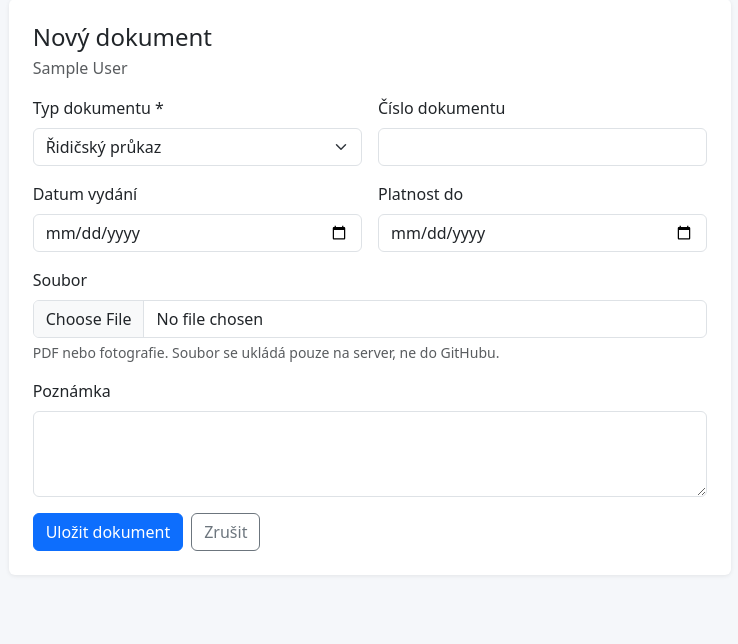
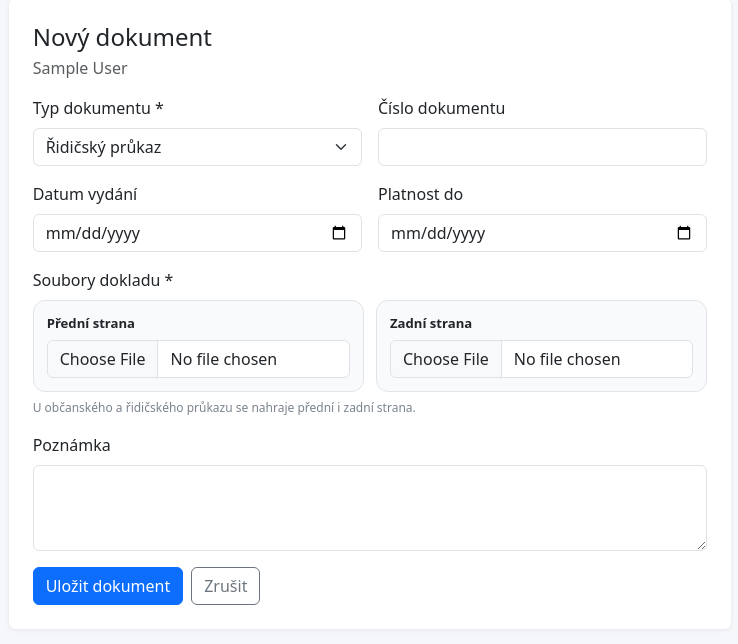
Before and after one commit to DavidMatani/Projekty, a Flask app: page /employees/1/documents/new in a window 1280 px wide. Shown: the part 81-725 px from the top of the page, without its empty margins (270-1008 px from the left). Run offline with Flask 3, Linux system fonts and the light colour scheme; a user stored in the database is signed in; tables that the repository leaves empty hold one stand-in row (values such as "Sample post").

Commit message:
Add front and back uploads for ID and driving licence

```diff
--- a/zamestnanci-vozidla/templates/document_form.html
+++ b/zamestnanci-vozidla/templates/document_form.html
@@ -1,13 +1,148 @@
 {% extends 'base.html' %}
 {% block title %}Nový dokument{% endblock %}
 {% block content %}
-<div class="row justify-content-center"><div class="col-12 col-lg-7"><div class="card p-3 p-lg-4"><h1 class="h4 mb-1">Nový dokument</h1><div class="text-muted mb-3">{% if owner_type == 'employee' %}{{ owner.full_name }}{% else %}{{ owner.label }} ({{ owner.plate }}){% endif %}</div><form method="post" enctype="multipart/form-data"><div class="row g-3">
-<div class="col-md-6"><label class="form-label">Typ dokumentu *</label><select class="form-select" name="doc_type" required>{% for t in doc_types %}<option value="{{ t }}">{{ t }}</option>{% endfor %}</select></div>
-<div class="col-md-6"><label class="form-label">Číslo dokumentu</label><input class="form-control" name="number"></div>
-<div class="col-md-6"><label class="form-label">Datum vydání</label><input class="form-control" type="date" name="issued_on"></div>
-<div class="col-md-6"><label class="form-label">Platnost do</label><input class="form-control" type="date" name="valid_until"></div>
-<div class="col-12"><label class="form-label">Soubor</label><input class="form-control" type="file" name="file" accept=".pdf,.png,.jpg,.jpeg,.webp"><div class="form-text">PDF nebo fotografie. Soubor se ukládá pouze na server, ne do GitHubu.</div></div>
-<div class="col-12"><label class="form-label">Poznámka</label><textarea class="form-control" name="note" rows="3"></textarea></div>
-<div class="col-12 d-flex gap-2"><button class="btn btn-primary">Uložit dokument</button><a class="btn btn-outline-secondary" href="{{ url_for('employee_detail', employee_id=owner.id) if owner_type == 'employee' else url_for('vehicle_detail', vehicle_id=owner.id) }}">Zrušit</a></div>
-</div></form></div></div></div>
+<div class="row justify-content-center">
+  <div class="col-12 col-lg-7">
+    <div class="card p-3 p-lg-4">
+      <h1 class="h4 mb-1">Nový dokument</h1>
+      <div class="text-muted mb-3">{% if owner_type == 'employee' %}{{ owner.full_name }}{% else %}{{ owner.label }} ({{ owner.plate }}){% endif %}</div>
+
+      <form id="documentForm" method="post" enctype="multipart/form-data">
+        <div class="row g-3">
+          <div class="col-md-6">
+            <label class="form-label">Typ dokumentu *</label>
+            <select id="docType" class="form-select" name="doc_type" required>
+              {% for t in doc_types %}<option value="{{ t }}">{{ t }}</option>{% endfor %}
+            </select>
+          </div>
+          <div class="col-md-6">
+            <label class="form-label">Číslo dokumentu</label>
+            <input class="form-control" name="number">
+          </div>
+          <div class="col-md-6">
+            <label class="form-label">Datum vydání</label>
+            <input class="form-control" type="date" name="issued_on">
+          </div>
+          <div class="col-md-6">
+            <label class="form-label">Platnost do</label>
+            <input class="form-control" type="date" name="valid_until">
+          </div>
+
+          <div id="singleFileWrap" class="col-12">
+            <label class="form-label">Soubor</label>
+            <input id="singleFile" class="form-control" type="file" name="file" accept=".pdf,.png,.jpg,.jpeg,.webp">
+            <div class="form-text">PDF nebo fotografie. Soubor se ukládá pouze na server, ne do GitHubu.</div>
+          </div>
+
+          {% if owner_type == 'employee' %}
+          <div id="dualFileWrap" class="col-12 d-none">
+            <label class="form-label mb-2">Soubory dokladu *</label>
+            <div class="document-side-grid">
+              <div class="document-side-box">
+                <strong>Přední strana</strong>
+                <input id="frontFile" class="form-control" type="file" name="file_front" accept=".pdf,.png,.jpg,.jpeg,.webp">
+              </div>
+              <div class="document-side-box">
+                <strong>Zadní strana</strong>
+                <input id="backFile" class="form-control" type="file" name="file_back" accept=".pdf,.png,.jpg,.jpeg,.webp">
+              </div>
+            </div>
+            <div class="document-upload-hint">U občanského a řidičského průkazu se nahraje přední i zadní strana.</div>
+          </div>
+          {% endif %}
+
+          <div class="col-12">
+            <label class="form-label">Poznámka</label>
+            <textarea id="documentNote" class="form-control" name="note" rows="3"></textarea>
+          </div>
+          <div class="col-12 d-flex gap-2">
+            <button id="saveDocumentBtn" class="btn btn-primary">Uložit dokument</button>
+            <a id="cancelDocumentBtn" class="btn btn-outline-secondary" href="{{ url_for('employee_detail', employee_id=owner.id) if owner_type == 'employee' else url_for('vehicle_detail', vehicle_id=owner.id) }}">Zrušit</a>
+          </div>
+        </div>
+      </form>
+    </div>
+  </div>
+</div>
 {% endblock %}
+
+{% if owner_type == 'employee' %}
+{% block scripts %}
+<script>
+document.addEventListener('DOMContentLoaded', function () {
+  const form = document.getElementById('documentForm');
+  const docType = document.getElementById('docType');
+  const singleWrap = document.getElementById('singleFileWrap');
+  const dualWrap = document.getElementById('dualFileWrap');
+  const singleFile = document.getElementById('singleFile');
+  const frontFile = document.getElementById('frontFile');
+  const backFile = document.getElementById('backFile');
+  const saveBtn = document.getElementById('saveDocumentBtn');
+  const cancelBtn = document.getElementById('cancelDocumentBtn');
+  const dualTypes = new Set(['Občanský průkaz', 'Řidičský průkaz']);
+
+  function isDualDocument() {
+    return dualTypes.has(docType.value);
+  }
+
+  function updateFileMode() {
+    const dual = isDualDocument();
+    dualWrap.classList.toggle('d-none', !dual);
+    singleWrap.classList.toggle('d-none', dual);
+    singleFile.disabled = dual;
+    frontFile.disabled = !dual;
+    backFile.disabled = !dual;
+    frontFile.required = dual;
+    backFile.required = dual;
+  }
+
+  async function uploadSide(baseData, file, sideLabel) {
+    const data = new FormData();
+    for (const [key, value] of baseData.entries()) data.append(key, value);
+    data.set('file', file);
+    const originalNote = data.get('note') || '';
+    data.set('note', sideLabel + (originalNote ? ' – ' + originalNote : ''));
+
+    const response = await fetch(form.action || window.location.href, {
+      method: 'POST',
+      body: data,
+      credentials: 'same-origin',
+      redirect: 'follow'
+    });
+    if (!response.ok) throw new Error('Nahrání souboru selhalo.');
+  }
+
+  docType.addEventListener('change', updateFileMode);
+  updateFileMode();
+
+  form.addEventListener('submit', async function (event) {
+    if (!isDualDocument()) return;
+
+    event.preventDefault();
+    if (!frontFile.files[0] || !backFile.files[0]) {
+      alert('Vyber přední i zadní stranu dokladu.');
+      return;
+    }
+
+    saveBtn.disabled = true;
+    saveBtn.textContent = 'Ukládám…';
+
+    const baseData = new FormData(form);
+    baseData.delete('file');
+    baseData.delete('file_front');
+    baseData.delete('file_back');
+
+    try {
+      await uploadSide(baseData, frontFile.files[0], 'Přední strana');
+      await uploadSide(baseData, backFile.files[0], 'Zadní strana');
+      window.location.href = cancelBtn.href;
+    } catch (error) {
+      alert(error.message || 'Dokument se nepodařilo uložit.');
+      saveBtn.disabled = false;
+      saveBtn.textContent = 'Uložit dokument';
+    }
+  });
+});
+</script>
+{% endblock %}
+{% endif %}
```
